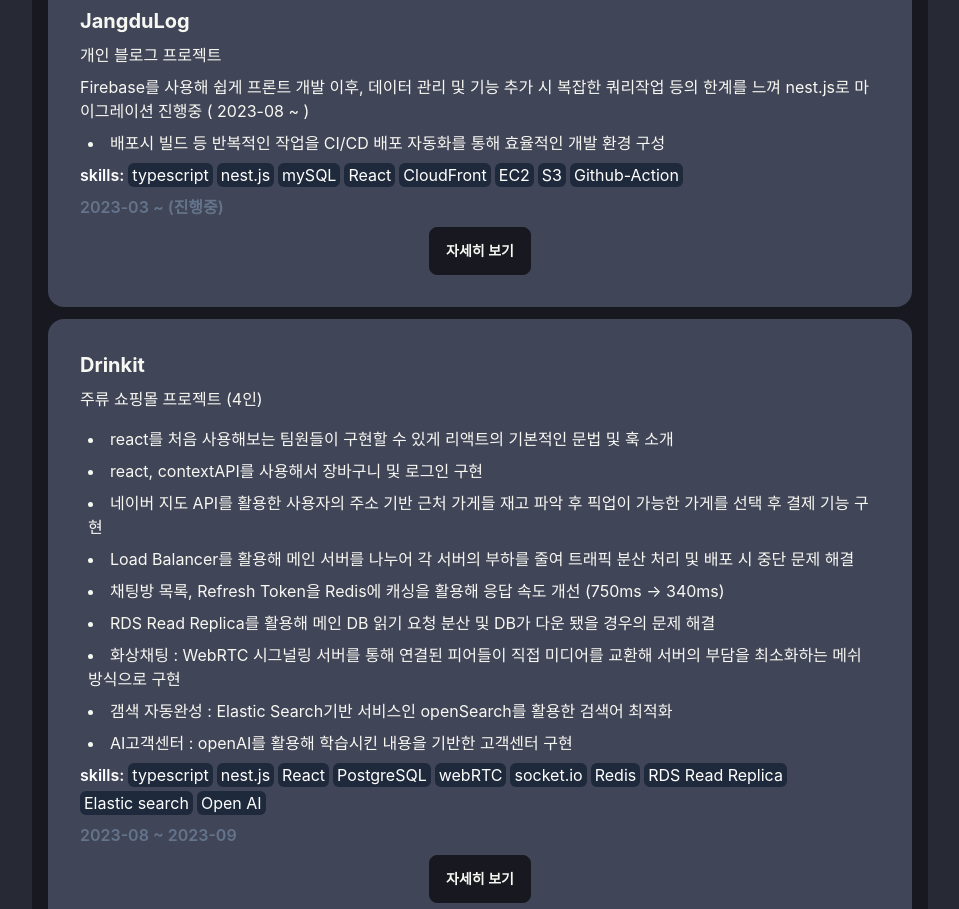
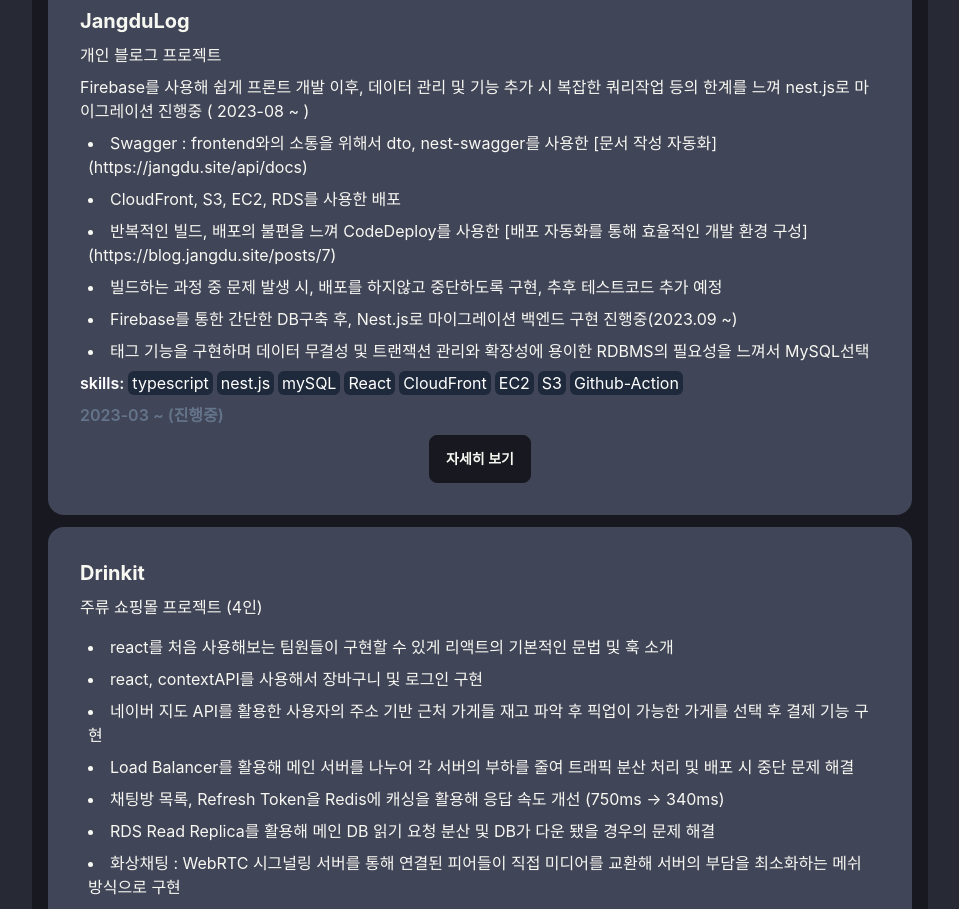
Before and after one commit to jangdu/jangduLog_frontend, a React (Create React App) app: page /portfolio in a window 1280 px wide. Shown: the part 800-1709 px from the top of the page, without its empty margins (160-1119 px from the left). Built offline with nearby package versions, Linux system fonts and the light colour scheme.

Commit message:
fix: portfolio

```diff
--- a/src/components/portfolio/Portfolio.js
+++ b/src/components/portfolio/Portfolio.js
@@ -20,7 +20,12 @@
       'Github-Action',
     ],
     contentList: [
-      '배포시 빌드 등 반복적인 작업을 CI/CD 배포 자동화를 통해 효율적인 개발 환경 구성',
+      'Swagger : frontend와의 소통을 위해서 dto, nest-swagger를 사용한 [문서 작성 자동화](https://jangdu.site/api/docs)',
+      'CloudFront, S3, EC2, RDS를 사용한 배포',
+      '반복적인 빌드, 배포의 불편을 느껴 CodeDeploy를 사용한 [배포 자동화를 통해 효율적인 개발 환경 구성](https://blog.jangdu.site/posts/7)',
+      '빌드하는 과정 중 문제 발생 시, 배포를 하지않고 중단하도록 구현, 추후 테스트코드 추가 예정',
+      'Firebase를 통한 간단한 DB구축 후, Nest.js로 마이그레이션 백엔드 구현 진행중(2023.09 ~)',
+      '태그 기능을 구현하며 데이터 무결성 및 트랜잭션 관리와 확장성에 용이한 RDBMS의 필요성을 느껴서 MySQL선택',
     ],
   },
   {
```
